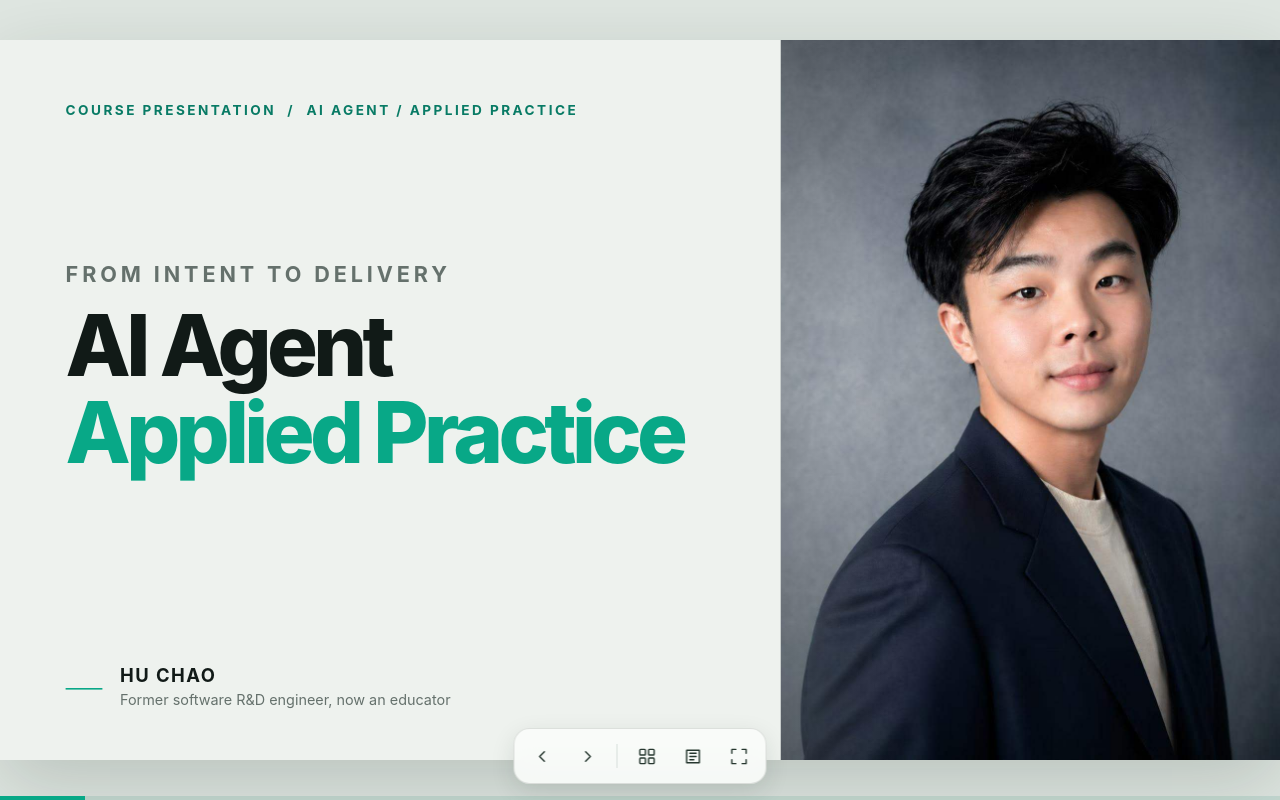
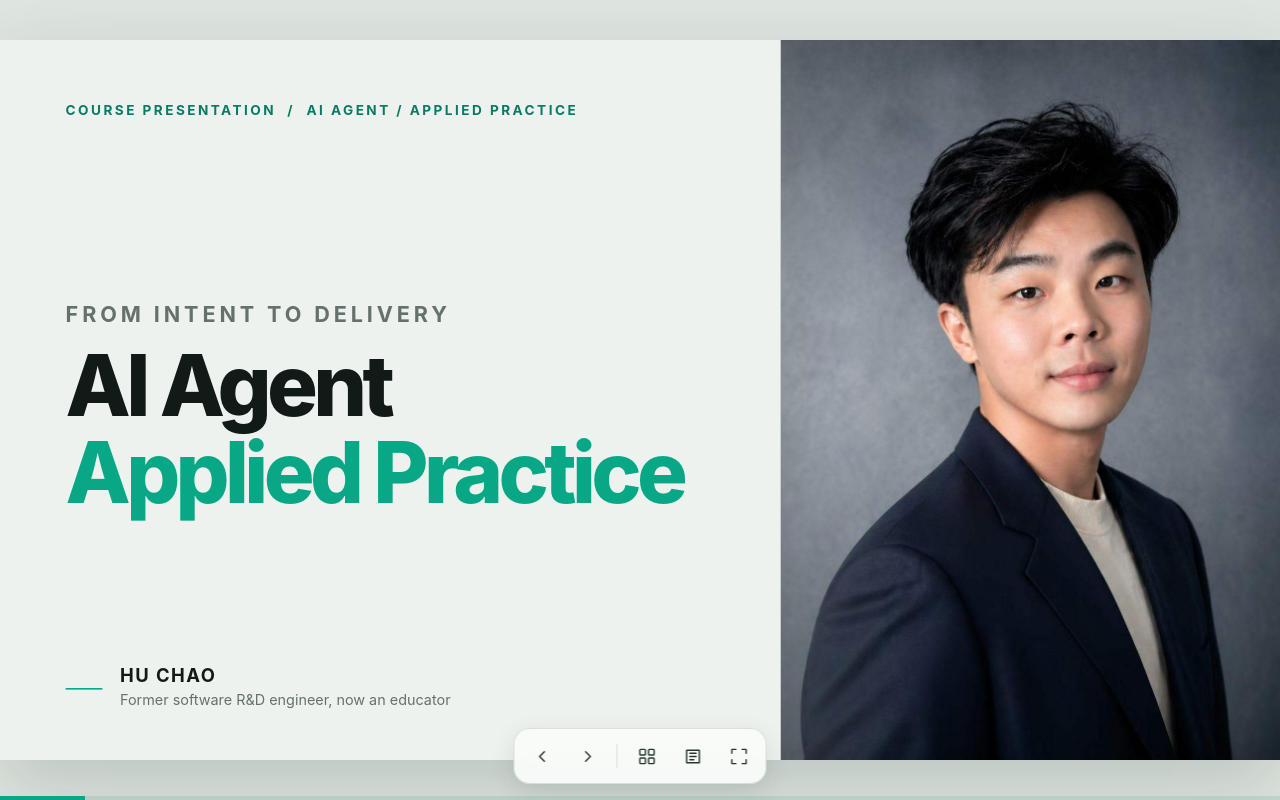
Before and after one commit to huini11/EULJI, a plain HTML site: page index.html in a window 1280 px wide. Drawn offline with Linux system fonts and the light colour scheme.

Commit message:
Move cover title down for better balance

```diff
--- a/index.html
+++ b/index.html
@@ -138,7 +138,7 @@
     .cover-copy { padding: 78px 40px 64px 82px; position: relative; z-index: 2; }
     .cover-kicker { display: flex; align-items: center; gap: 14px; font-size: 17px; letter-spacing: .18em; font-weight: 750; color: var(--green-dark); }
     .cover-kicker img { width: 38px; height: 38px; }
-    .cover-title { margin-top: 178px; }
+    .cover-title { margin-top: 228px; }
     .cover-title .en { display: block; font-size: 27px; letter-spacing: .18em; color: var(--muted); margin-bottom: 18px; font-weight: 650; }
     .cover-title h1 { font-size: 106px; }
     .cover-sub { margin-top: 28px; font-size: 29px; line-height: 1.5; color: #40514a; }
```
